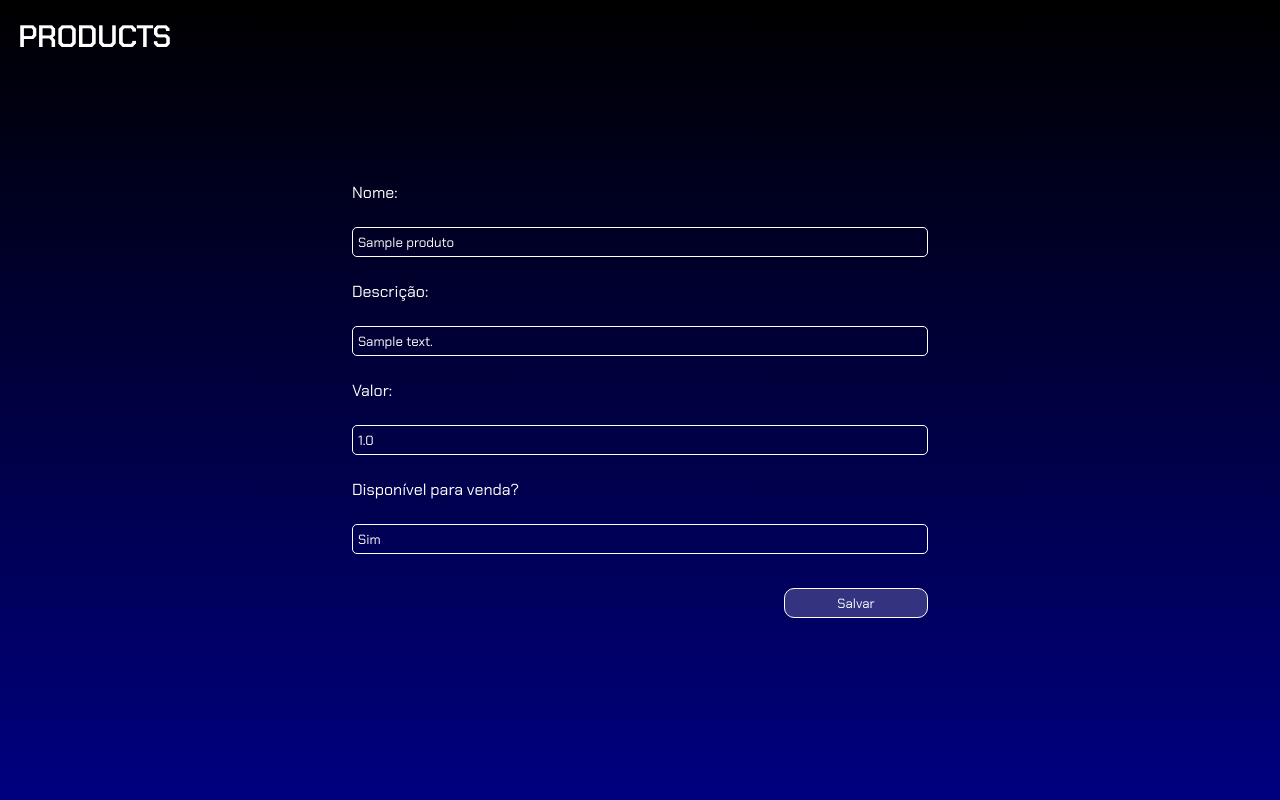
After one commit to gabrielam0ura/products, a Flask app: page /edit/1 in a window 1280 px wide. The commit adds this page. Run offline with Flask 3, Linux system fonts and the light colour scheme; tables that the repository leaves empty hold one stand-in row (values such as "Sample post").

Commit message:
feat: funcionalidade de edição

```diff
--- a/app.py
+++ b/app.py
@@ -3,7 +3,7 @@ from flask_sqlalchemy import SQLAlchemy
 
 app = Flask(__name__)
 
-app.config['SQLALCHEMY_DATABASE_URI'] = 'postgresql://postgres:senha@localhost:5432/teste'
+app.config['SQLALCHEMY_DATABASE_URI'] = 'postgresql://postgres:011711@localhost:5432/teste'
 app.config['SQLALCHEMY_TRACK_MODIFICATIONS'] = False
 db = SQLAlchemy(app)
 
@@ -36,6 +36,30 @@ def add_product():
 
     return render_template('add.html')
 
+@app.route('/edit/<int:produto_id>', methods=['GET', 'POST'])
+def edit_product(produto_id):
+    produto = Produto.query.get_or_404(produto_id)
+
+    if request.method == 'POST':
+        produto.name = request.form['name']
+        produto.description = request.form['description']
+        produto.value = request.form['value']
+        produto.disponible = request.form['disponible']
+
+        db.session.commit()
+        return redirect(url_for('index'))
+
+    return render_template('edit.html', produto=produto)
+
+
+@app.route('/delete/<int:produto_id>', methods=['POST'])
+def delete_product(produto_id):
+    produto = Produto.query.get_or_404(produto_id)
+    db.session.delete(produto)
+    db.session.commit()
+    return redirect(url_for('index'))
+
+
 if __name__ == '__main__':
     with app.app_context():
         db.create_all()
--- a/static/css/index.css
+++ b/static/css/index.css
@@ -65,7 +65,7 @@ form button {
     border: 1px solid #FFF;
     border-radius: 10px;
     cursor: pointer;
-    width: 33%;
+    width: 25%;
     background-color: rgba(255, 255, 255, 0.2);
     padding: 5px;
     margin-left: auto;
@@ -73,6 +73,23 @@ form button {
 
 form button:hover {
     background-color: transparent;
+}
+
+select {
+    appearance: none;
+    -webkit-appearance: none;
+    -moz-appearance: none;
+    background-color: transparent;
+    border: 1px solid #FFF;
+    color: #FFF;
+    border-radius: 5px;
+    padding: 5px;
+    cursor: pointer;
+}
+
+select option {
+    background-color: black;
+    color: #FFF;
 }
 
 /* Listagem */
@@ -94,6 +111,22 @@ th, td {
     text-align: left;
 }
 
+th.acoes,
+td.acoes {
+    width: 1%;
+    white-space: nowrap;
+}
+
 .container img {
     margin: 10px 0;
 }
+
+.action {
+    width: 80px;
+    background-color: transparent;
+    border: 1px solid #FFF;
+    border-radius: 5px;
+    cursor: pointer;
+    margin: 0;
+    font-size: 13px;
+}
--- a/templates/add.html
+++ b/templates/add.html
@@ -8,7 +8,7 @@
 </head>
 <body>
     <nav>
-        <img src="/static/img/GABRI3LA.png" alt="logo">
+        <img src="/static/img/PRODUCTS.png" alt="logo">
     </nav>
     <form action="{{ url_for('add_product') }}" method="POST">
         <label for="name">Nome:</label>
--- /dev/null
+++ b/templates/edit.html
@@ -0,0 +1,32 @@
+<!DOCTYPE html>
+<html lang="en">
+<head>
+    <meta charset="UTF-8">
+    <meta name="viewport" content="width=device-width, initial-scale=1.0">
+    <title>Editar Produto</title>
+    <link rel="stylesheet" href="/static/css/index.css">
+</head>
+<body>
+    <nav>
+        <img src="/static/img/PRODUCTS.png" alt="logo">
+    </nav>
+    <form action="{{ url_for('edit_product', produto_id=produto.id) }}" method="POST">
+        <label for="name">Nome:</label>
+        <input type="text" name="name" id="name" value="{{ produto.name }}" required>
+
+        <label for="description">Descrição:</label>
+        <input type="text" name="description" id="description" value="{{ produto.description }}" required>
+
+        <label for="value">Valor:</label>
+        <input type="number" name="value" id="value" step="0.01" value="{{ produto.value }}" required>
+
+        <label for="disponible">Disponível para venda?</label>
+        <select name="disponible" id="disponible" required>
+            <option value="yes" {% if produto.disponible == 'yes' %}selected{% endif %}>Sim</option>
+            <option value="no" {% if produto.disponible == 'no' %}selected{% endif %}>Não</option>
+        </select>
+
+        <button type="submit">Salvar</button>
+    </form>
+</body>
+</html>
```
Also changed, not shown: templates/index.html (+14 -1 lines), README.md, static/img/GABRI3LA.png (deleted), static/img/PRODUCTS.png (added).
